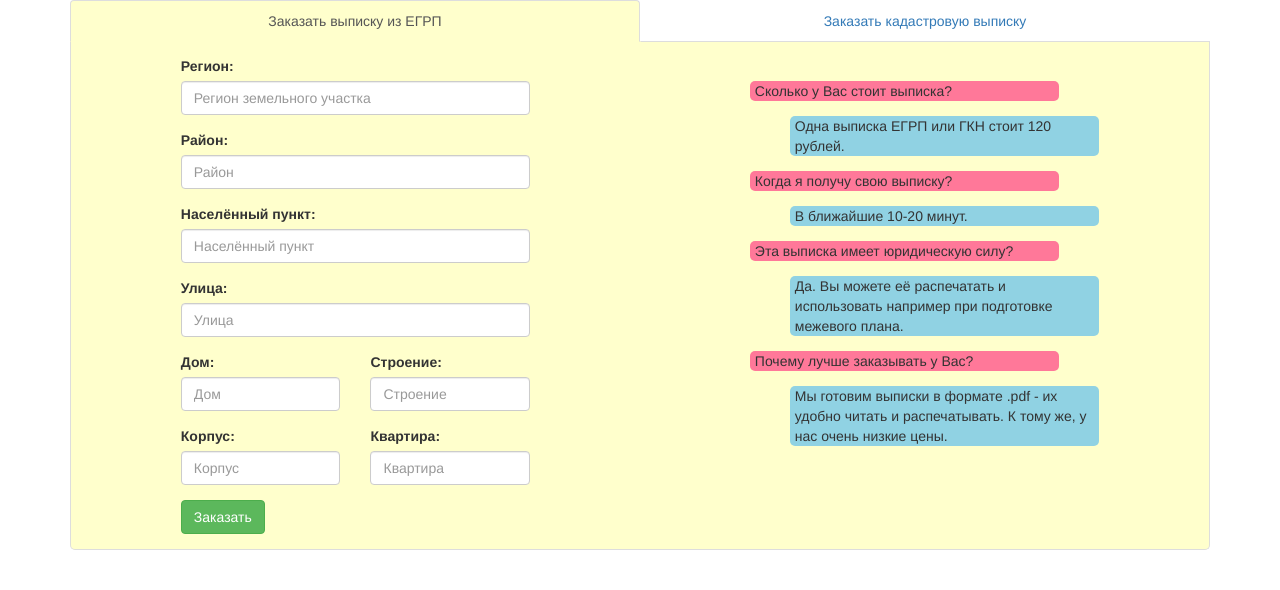
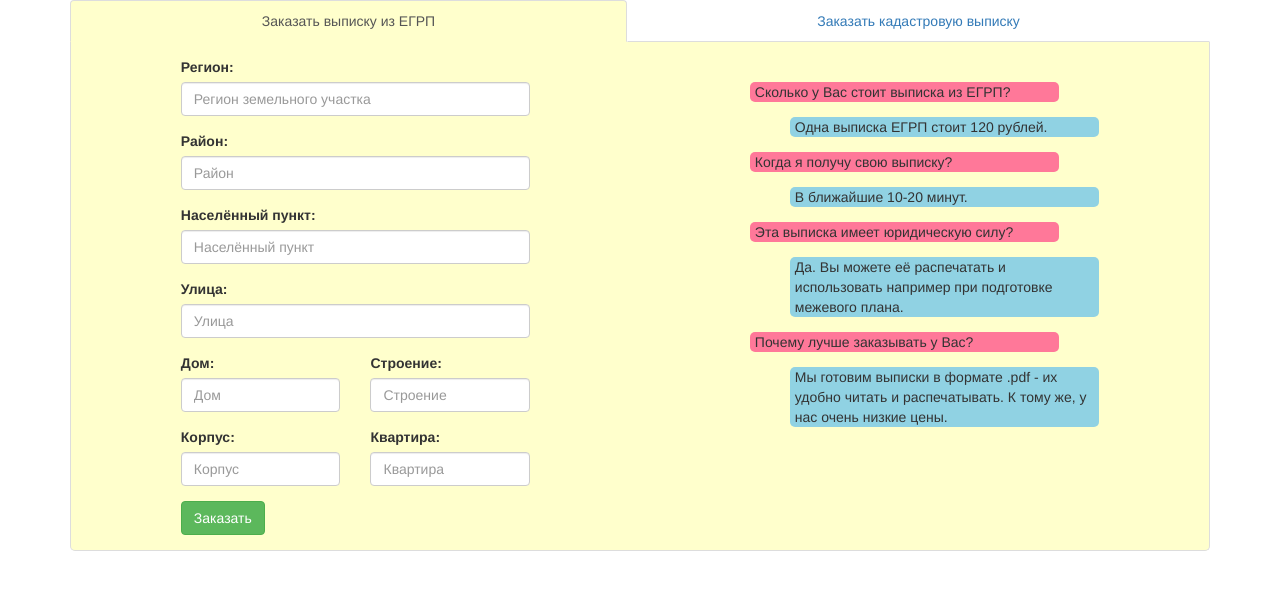
Before and after one commit to VitalySvyatyuk/gkn, a Django app: template templates/index.html in a window 1280 px wide. Shown: the top 590 px of the page. Run offline with Django 3.2, Linux system fonts and the light colour scheme; the template is opened without the code that fills it, so the values that code supplies are empty; some libraries are stand-ins or nearby versions.

Commit message:
width is different

```diff
--- a/static/css/styles.css
+++ b/static/css/styles.css
@@ -48,19 +48,6 @@
     border-bottom-color: #ffc;
 }
 
-/*3 nav-tabs for the same width of the table-cells nav-tabs*/
-.nav-tabs{
-    display: flex;
-}
-.nav-tabs li {
-    display: flex;
-    flex: 1;
-}
-
-.nav-tabs li  a {
-    flex: 1;
-}
-
 .formmargin {
     margin: 15px 0px 15px 0px;
 }
--- a/templates/index.html
+++ b/templates/index.html
@@ -28,7 +28,7 @@
         </div>
         <div class="col-lg-2 col-md-2 col-sm-2"></div>
         <div class="col-lg-4 col-md-4 col-sm-5 questiontop">
-          {% include "questions.html" %}
+          {% include "questions_EGRP.html" %}
         </div>
         <div class="col-lg-1 col-md-1"></div>
   		</div>
@@ -36,14 +36,14 @@
       <div class="row tab-pane fade background" id="GKN" role="tabpanel">
         <div class="col-lg-1 col-md-1"></div>
         <div class="col-lg-4 col-md-4 col-sm-5 hidden-xs questiontop">
-          {% include "questions.html" %}
+          {% include "questions_GKN.html" %}
         </div>
         <div class="col-lg-2 col-md-2 col-sm-2"></div>
         <div class="col-lg-4 col-md-4 col-sm-5 formmargin">
           {% include "form_GKN_addr.html" %}
         </div>
         <div class="hidden-lg hidden-md hidden-sm lastquestion">
-          {% include "questions.html" %}
+          {% include "questions_GKN.html" %}
         </div>
         <div class="col-lg-1 col-md-1"></div>
       </div>
--- /dev/null
+++ b/templates/questions_EGRP.html
@@ -0,0 +1,8 @@
+<p class="question">Сколько у Вас стоит выписка из ЕГРП?<p>
+<p class="answer">Одна выписка ЕГРП стоит 120 рублей.<p>
+<p class="question">Когда я получу свою выписку?<p>
+<p class="answer">В ближайшие 10-20 минут.<p>
+<p class="question">Эта выписка имеет юридическую силу?<p>
+<p class="answer">Да. Вы можете её распечатать и использовать например при подготовке межевого плана.<p>
+<p class="question">Почему лучше заказывать у Вас?<p>
+<p class="answer">Мы готовим выписки в формате .pdf - их удобно читать и распечатывать. К тому же, у нас очень низкие цены.<p>
--- a/templates/questions.html
+++ b/templates/questions_GKN.html
@@ -1,5 +1,5 @@
-<p class="question">Сколько у Вас стоит выписка?<p>
-<p class="answer">Одна выписка ЕГРП или ГКН стоит 120 рублей.<p>
+<p class="question">Сколько у Вас стоит кадастровая выписка?<p>
+<p class="answer">Одна кадастровая выписка стоит 120 рублей.<p>
 <p class="question">Когда я получу свою выписку?<p>
 <p class="answer">В ближайшие 10-20 минут.<p>
 <p class="question">Эта выписка имеет юридическую силу?<p>
```
